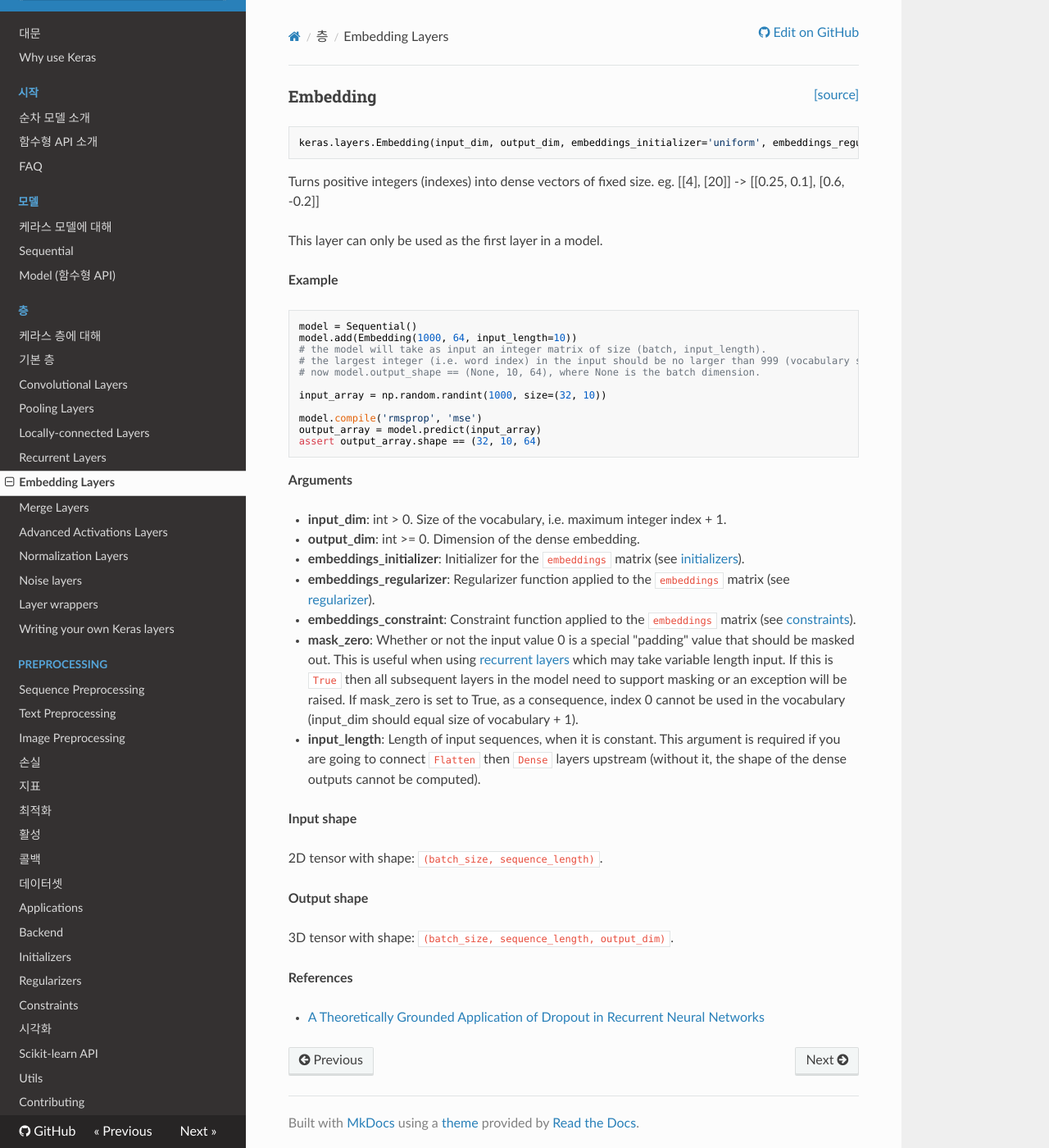
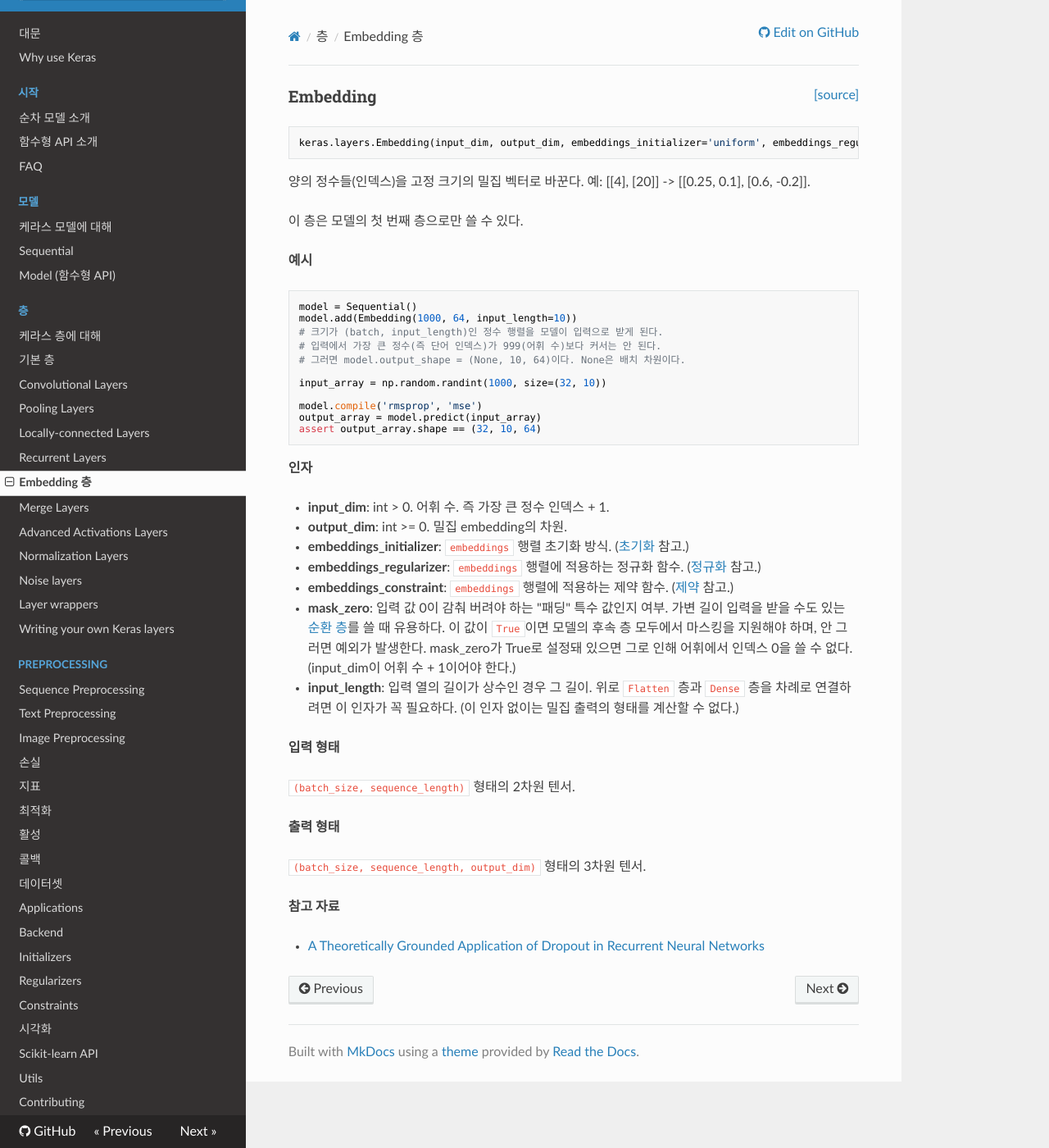
Before and after one commit to wariua/keras-docs-ko, an MkDocs documentation site: the page built from sources/layers/embeddings.md, in a window 1280 px wide and 1400 px high. Shown: the whole window at 82% size. Built offline with MkDocs 1.6.1, drawn with Linux system fonts in a browser that asks for light colours; nearby versions of some CDN libraries; old or Windows-style settings are respelled for this version of MkDocs.

Commit message:
translated layers/embeddings.md

````diff
--- a/mkdocs.yml
+++ b/mkdocs.yml
@@ -27,7 +27,7 @@ pages:
   - Pooling Layers: layers/pooling.md
   - Locally-connected Layers: layers/local.md
   - Recurrent Layers: layers/recurrent.md
-  - Embedding Layers: layers/embeddings.md
+  - Embedding 층: layers/embeddings.md
   - Merge Layers: layers/merge.md
   - Advanced Activations Layers: layers/advanced-activations.md
   - Normalization Layers: layers/normalization.md
--- a/sources/layers/embeddings.md
+++ b/sources/layers/embeddings.md
@@ -5,20 +5,20 @@
 keras.layers.Embedding(input_dim, output_dim, embeddings_initializer='uniform', embeddings_regularizer=None, activity_regularizer=None, embeddings_constraint=None, mask_zero=False, input_length=None)
 ```
 
-Turns positive integers (indexes) into dense vectors of fixed size.
-eg. [[4], [20]] -> [[0.25, 0.1], [0.6, -0.2]]
+양의 정수들(인덱스)을 고정 크기의 밀집 벡터로 바꾼다.
+예: [[4], [20]] -> [[0.25, 0.1], [0.6, -0.2]].
 
-This layer can only be used as the first layer in a model.
+이 층은 모델의 첫 번째 층으로만 쓸 수 있다.
 
-__Example__
+__예시__
 
 
 ```python
 model = Sequential()
 model.add(Embedding(1000, 64, input_length=10))
-# the model will take as input an integer matrix of size (batch, input_length).
-# the largest integer (i.e. word index) in the input should be no larger than 999 (vocabulary size).
-# now model.output_shape == (None, 10, 64), where None is the batch dimension.
+# 크기가 (batch, input_length)인 정수 행렬을 모델이 입력으로 받게 된다.
+# 입력에서 가장 큰 정수(즉 단어 인덱스)가 999(어휘 수)보다 커서는 안 된다.
+# 그러면 model.output_shape = (None, 10, 64)이다. None은 배치 차원이다.
 
 input_array = np.random.randint(1000, size=(32, 10))
 
@@ -27,41 +27,41 @@ output_array = model.predict(input_array)
 assert output_array.shape == (32, 10, 64)
 ```
 
-__Arguments__
+__인자__
 
-- __input_dim__: int > 0. Size of the vocabulary,
-    i.e. maximum integer index + 1.
-- __output_dim__: int >= 0. Dimension of the dense embedding.
-- __embeddings_initializer__: Initializer for the `embeddings` matrix
-    (see [initializers](../initializers.md)).
-- __embeddings_regularizer__: Regularizer function applied to
-    the `embeddings` matrix
-    (see [regularizer](../regularizers.md)).
-- __embeddings_constraint__: Constraint function applied to
-    the `embeddings` matrix
-    (see [constraints](../constraints.md)).
-- __mask_zero__: Whether or not the input value 0 is a special "padding"
-    value that should be masked out.
-    This is useful when using [recurrent layers](recurrent.md)
-    which may take variable length input.
-    If this is `True` then all subsequent layers
-    in the model need to support masking or an exception will be raised.
-    If mask_zero is set to True, as a consequence, index 0 cannot be
-    used in the vocabulary (input_dim should equal size of
-    vocabulary + 1).
-- __input_length__: Length of input sequences, when it is constant.
-    This argument is required if you are going to connect
-    `Flatten` then `Dense` layers upstream
-    (without it, the shape of the dense outputs cannot be computed).
+- __input_dim__: int > 0. 어휘 수.
+    즉 가장 큰 정수 인덱스 + 1.
+- __output_dim__: int >= 0. 밀집 embedding의 차원.
+- __embeddings_initializer__: `embeddings` 행렬 초기화 방식.
+    ([초기화](../initializers.md) 참고.)
+- __embeddings_regularizer__: `embeddings` 행렬에 적용하는
+    정규화 함수.
+    ([정규화](../regularizers.md) 참고.)
+- __embeddings_constraint__: `embeddings` 행렬에 적용하는
+    제약 함수.
+    ([제약](../constraints.md) 참고.)
+- __mask_zero__: 입력 값 0이 감춰 버려야 하는
+    "패딩" 특수 값인지 여부.
+    가변 길이 입력을 받을 수도 있는
+    [순환 층](recurrent.md)를 쓸 때 유용하다.
+    이 값이 `True`이면 모델의 후속 층 모두에서
+    마스킹을 지원해야 하며, 안 그러면 예외가 발생한다.
+    mask_zero가 True로 설정돼 있으면 그로 인해
+    어휘에서 인덱스 0을 쓸 수 없다. (input_dim이
+    어휘 수 + 1이어야 한다.)
+- __input_length__: 입력 열의 길이가 상수인 경우 그 길이.
+    위로 `Flatten` 층과 `Dense` 층을 차례로 연결하려면
+    이 인자가 꼭 필요하다.
+    (이 인자 없이는 밀집 출력의 형태를 계산할 수 없다.)
 
-__Input shape__
+__입력 형태__
 
-2D tensor with shape: `(batch_size, sequence_length)`.
+`(batch_size, sequence_length)` 형태의 2차원 텐서.
 
-__Output shape__
+__출력 형태__
 
-3D tensor with shape: `(batch_size, sequence_length, output_dim)`.
+`(batch_size, sequence_length, output_dim)` 형태의 3차원 텐서.
 
-__References__
+__참고 자료__
 
 - [A Theoretically Grounded Application of Dropout in Recurrent Neural Networks](http://arxiv.org/abs/1512.05287)
````
